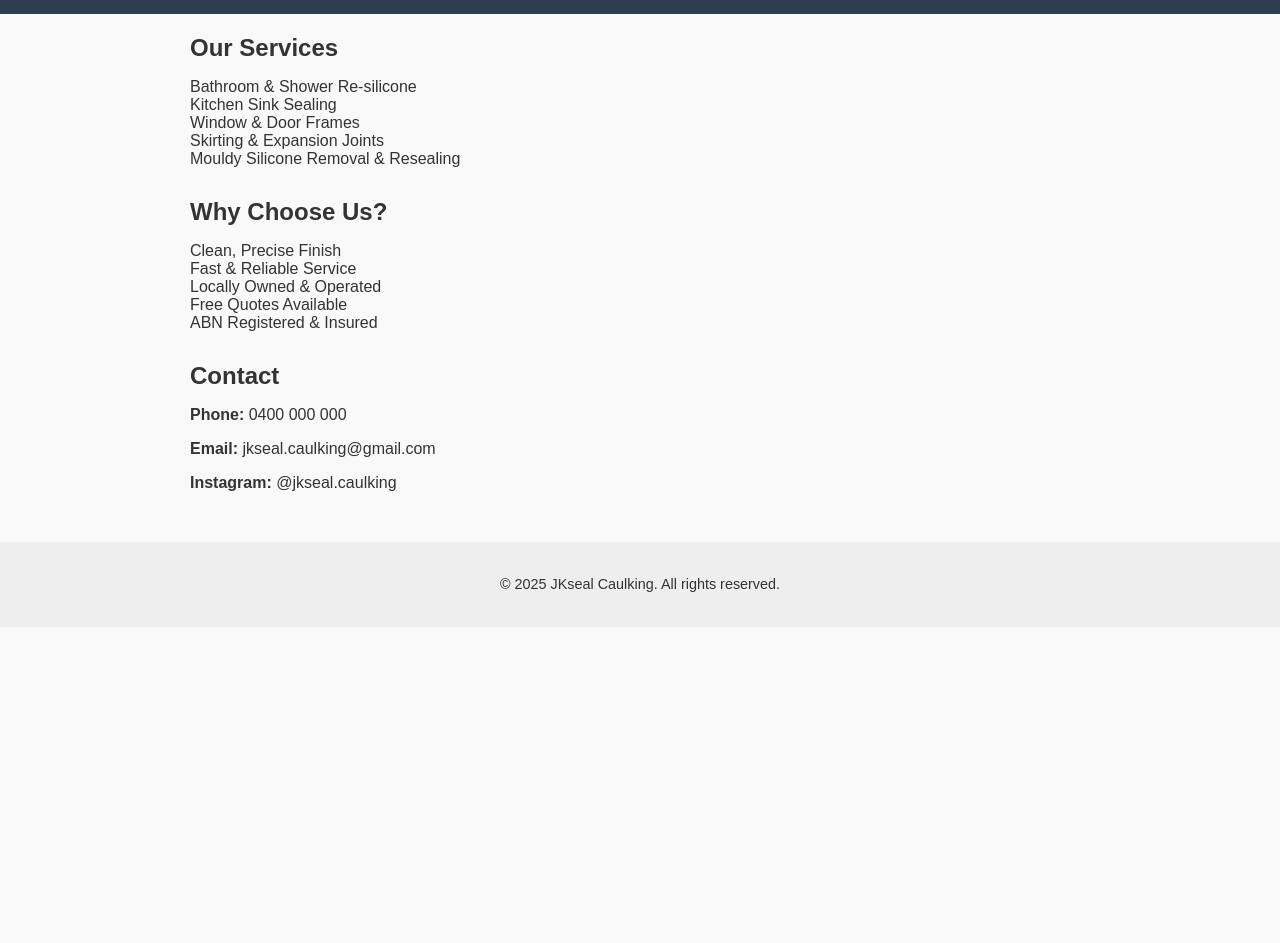
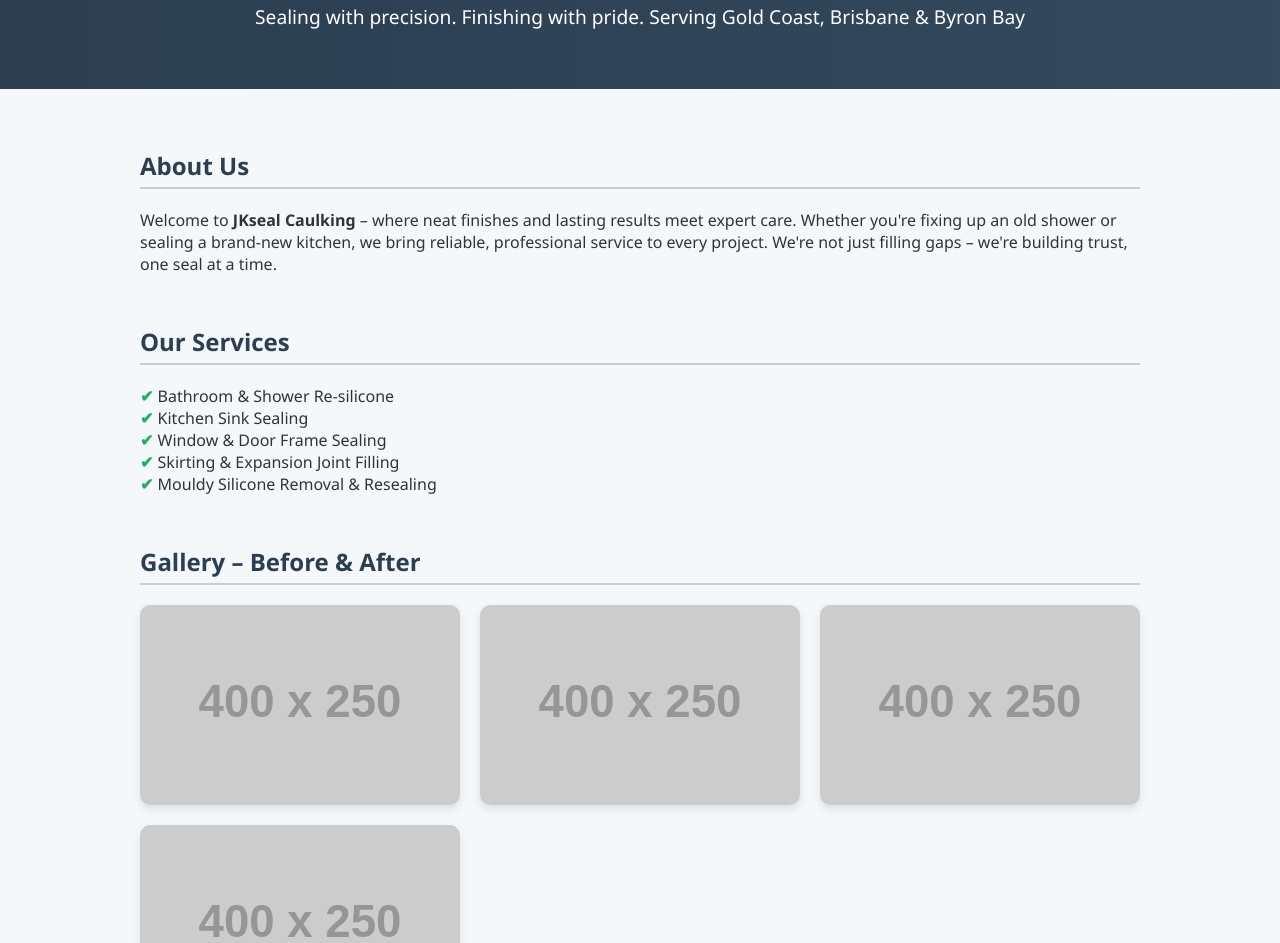
Before and after one commit to sjw5144/jksealcaulking, a plain HTML site: page index.html in a window 1280 px wide. Shown: the part 147-1090 px from the top of the page. Before the commit the page ends 800 px from the top, so only its background shows below. Drawn offline with Linux system fonts and the light colour scheme; placeholder pictures from the web are drawn by us.

Commit message:
Add files via upload

```diff
--- a/index.html
+++ b/index.html
@@ -2,83 +2,123 @@
 <html lang="en">
 <head>
   <meta charset="UTF-8">
+  <meta name="viewport" content="width=device-width, initial-scale=1.0">
   <title>JKseal Caulking</title>
   <style>
     body {
-      font-family: Arial, sans-serif;
-      background-color: #f9f9f9;
+      font-family: 'Segoe UI', sans-serif;
+      background-color: #f4f8fb;
       color: #333;
       margin: 0;
       padding: 0;
     }
     header {
-      background-color: #2c3e50;
+      background: linear-gradient(90deg, #2c3e50, #34495e);
       color: white;
-      padding: 20px;
+      padding: 40px 20px;
       text-align: center;
     }
+    header h1 {
+      font-size: 2.8em;
+      margin-bottom: 10px;
+    }
+    header p {
+      font-size: 1.2em;
+    }
     main {
-      padding: 20px;
-      max-width: 900px;
+      padding: 40px 20px;
+      max-width: 1000px;
       margin: auto;
     }
     section {
-      margin-bottom: 30px;
+      margin-bottom: 50px;
     }
-    h1, h2 {
-      margin: 0 0 10px;
+    h2 {
+      border-bottom: 2px solid #ccc;
+      padding-bottom: 5px;
+      margin-bottom: 20px;
+      color: #2c3e50;
     }
     ul {
       list-style: none;
-      padding: 0;
+      padding-left: 0;
     }
     ul li::before {
-      content: \"✔ \";
-      color: green;
+      content: "✔ ";
+      color: #27ae60;
+      font-weight: bold;
+    }
+    .gallery {
+      display: grid;
+      grid-template-columns: repeat(auto-fit, minmax(250px, 1fr));
+      gap: 20px;
+    }
+    .gallery img {
+      width: 100%;
+      border-radius: 10px;
+      box-shadow: 0 4px 8px rgba(0,0,0,0.1);
     }
     footer {
-      background-color: #eee;
+      background-color: #ecf0f1;
       padding: 20px;
       text-align: center;
       font-size: 0.9em;
+    }
+    a {
+      color: #2980b9;
+      text-decoration: none;
     }
   </style>
 </head>
 <body>
   <header>
     <h1>JKseal Caulking</h1>
-    <p>Professional Silicone & Caulking Services</p>
-    <p>Gold Coast | Brisbane | Byron Bay</p>
+    <p>Sealing with precision. Finishing with pride. Serving Gold Coast, Brisbane & Byron Bay</p>
   </header>
 
   <main>
+    <section>
+      <h2>About Us</h2>
+      <p>Welcome to <strong>JKseal Caulking</strong> – where neat finishes and lasting results meet expert care. Whether you're fixing up an old shower or sealing a brand-new kitchen, we bring reliable, professional service to every project. We're not just filling gaps – we're building trust, one seal at a time.</p>
+    </section>
+
     <section>
       <h2>Our Services</h2>
       <ul>
         <li>Bathroom & Shower Re-silicone</li>
         <li>Kitchen Sink Sealing</li>
-        <li>Window & Door Frames</li>
-        <li>Skirting & Expansion Joints</li>
+        <li>Window & Door Frame Sealing</li>
+        <li>Skirting & Expansion Joint Filling</li>
         <li>Mouldy Silicone Removal & Resealing</li>
       </ul>
     </section>
 
     <section>
-      <h2>Why Choose Us?</h2>
+      <h2>Gallery – Before & After</h2>
+      <div class="gallery">
+        <img src="https://via.placeholder.com/400x250?text=Before+-+Shower" alt="Before - Shower">
+        <img src="https://via.placeholder.com/400x250?text=After+-+Shower" alt="After - Shower">
+        <img src="https://via.placeholder.com/400x250?text=Before+-+Kitchen" alt="Before - Kitchen">
+        <img src="https://via.placeholder.com/400x250?text=After+-+Kitchen" alt="After - Kitchen">
+      </div>
+    </section>
+
+    <section>
+      <h2>Why Choose JKseal?</h2>
       <ul>
-        <li>Clean, Precise Finish</li>
-        <li>Fast & Reliable Service</li>
-        <li>Locally Owned & Operated</li>
-        <li>Free Quotes Available</li>
-        <li>ABN Registered & Insured</li>
+        <li>Detailed and tidy finishes – every time</li>
+        <li>Fast response and flexible scheduling</li>
+        <li>Locally owned, friendly and honest service</li>
+        <li>Free quotes with no hidden fees</li>
+        <li>Fully ABN registered and insured</li>
       </ul>
     </section>
 
     <section>
       <h2>Contact</h2>
-      <p><strong>Phone:</strong> 0400 000 000</p>
+      <p><strong>Phone:</strong> 0451 535 144</p>
       <p><strong>Email:</strong> jkseal.caulking@gmail.com</p>
-      <p><strong>Instagram:</strong> @jkseal.caulking</p>
+      <p><strong>Instagram:</strong> <a href="https://www.instagram.com/jkseal.caulking" target="_blank">@jkseal.caulking</a></p>
     </section>
   </main>
 
```
